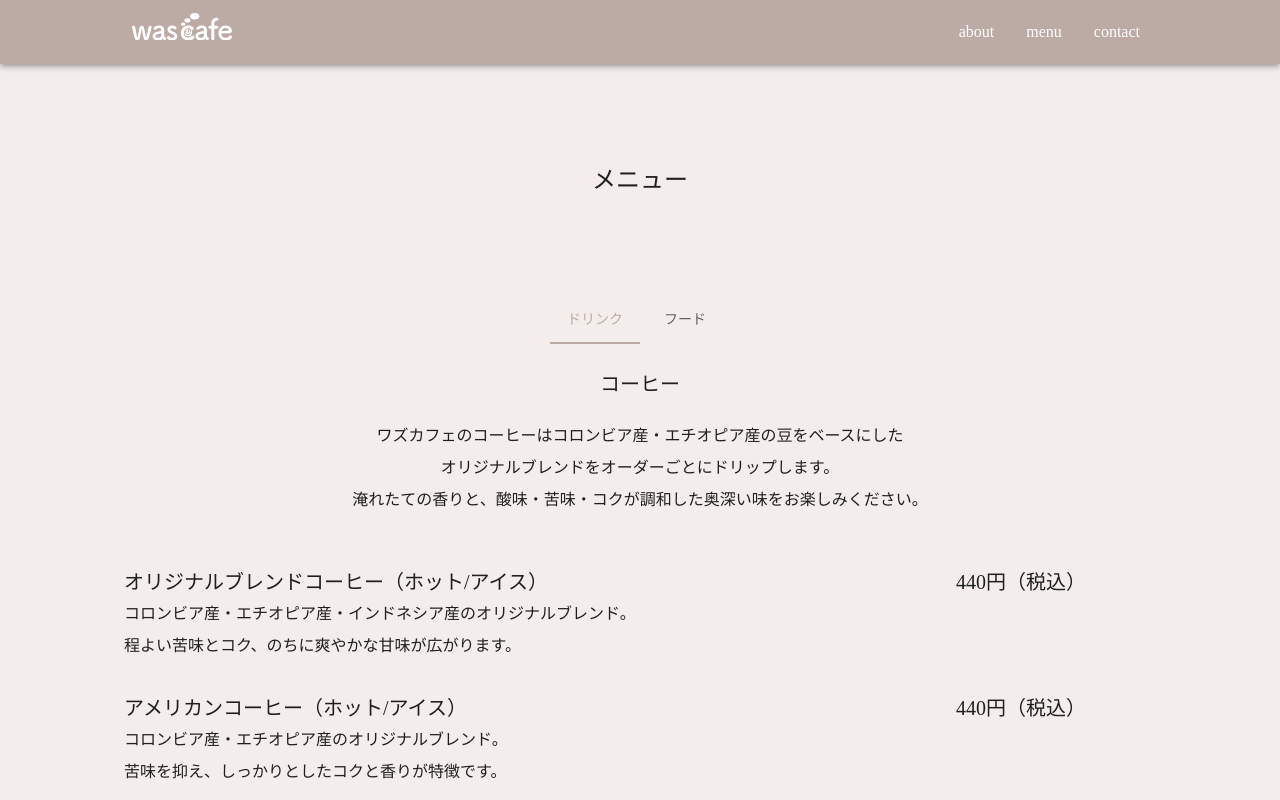
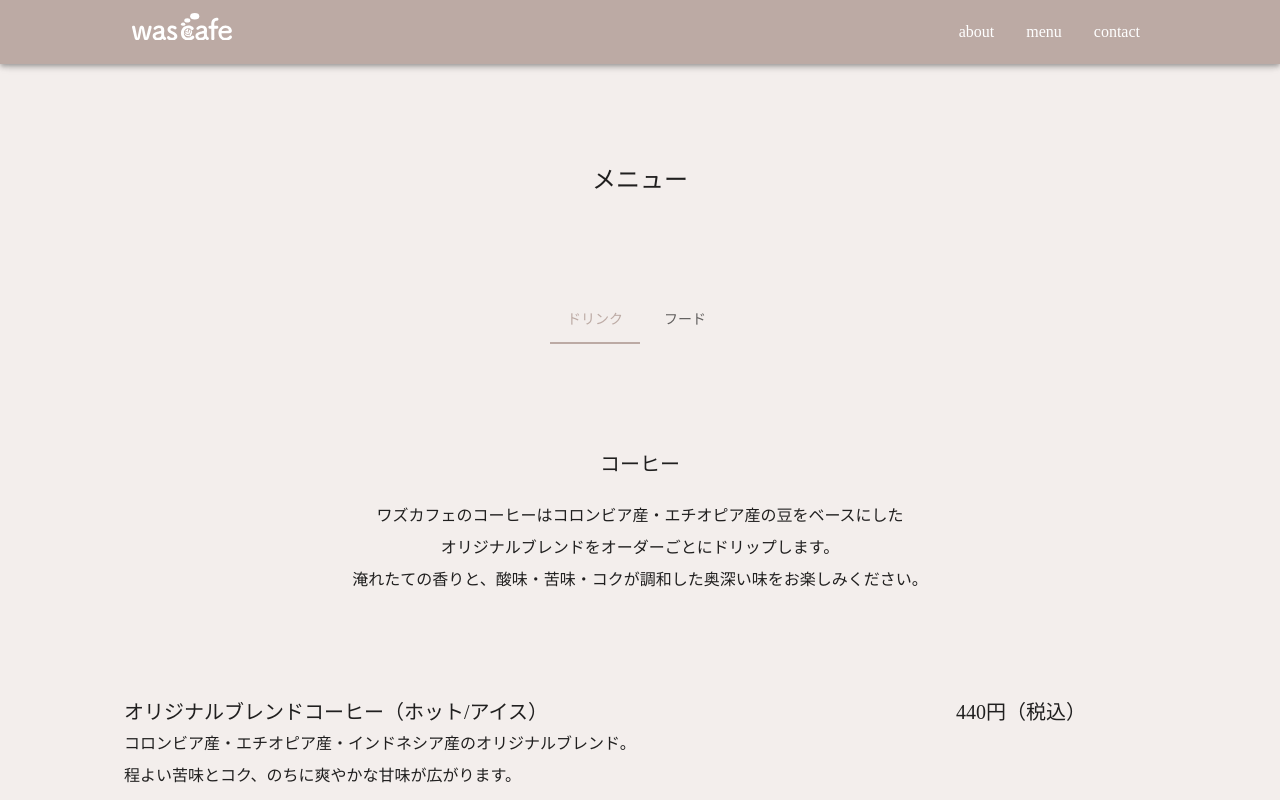
Before and after one commit to kimuracoki/wascafe, a React (Vite) app: page /marketing/dai43/01/menu in a window 1280 px wide. Shown: the top 800 px of the page. Built offline with nearby package versions, Linux system fonts and the light colour scheme; a web font is replaced by a local one.

Commit message:
Add space in menu

```diff
--- a/src/features/menu/Menu.tsx
+++ b/src/features/menu/Menu.tsx
@@ -18,7 +18,11 @@ export const Menu = () => {
             }} >
             <ContentTitle
                 title="メニュー" />
-            <Container>
+            <Container
+            sx={{
+                marginBottom: '80px'
+            }}
+            >
                 <Tabs
                     value={activeIndex}
                     onChange={handleChange}
--- a/src/features/menu/components/MenuHeader.tsx
+++ b/src/features/menu/components/MenuHeader.tsx
@@ -3,7 +3,10 @@ import { Box, Typography } from "@mui/material";
 function MenuHeader(props: Props) {
     return (
         <Box
-            sx={{ textAlign: 'center' }}
+            sx={{
+                textAlign: 'center',
+                marginBottom: '100px'
+             }}
         >
             <Typography
                 sx={{
@@ -16,7 +19,6 @@ function MenuHeader(props: Props) {
                     whiteSpace: 'pre-line',
                     lineHeight: '2rem',
                     fontSize: { xs: '12px', sm: '16px' },
-                    paddingBottom: { xs: '30px', sm: '50px' },
                 }}
             >{props.copy}</Typography>
         </Box>
--- a/src/features/menu/components/MenuItem.tsx
+++ b/src/features/menu/components/MenuItem.tsx
@@ -31,6 +31,9 @@ function MenuItem(props: Props) {
             <Grid2
                 container
                 direction="row"
+                sx={{
+                    marginBottom: '50px'
+                }}
             >
                 <Grid2 width="100%">
                     <Typography
```
